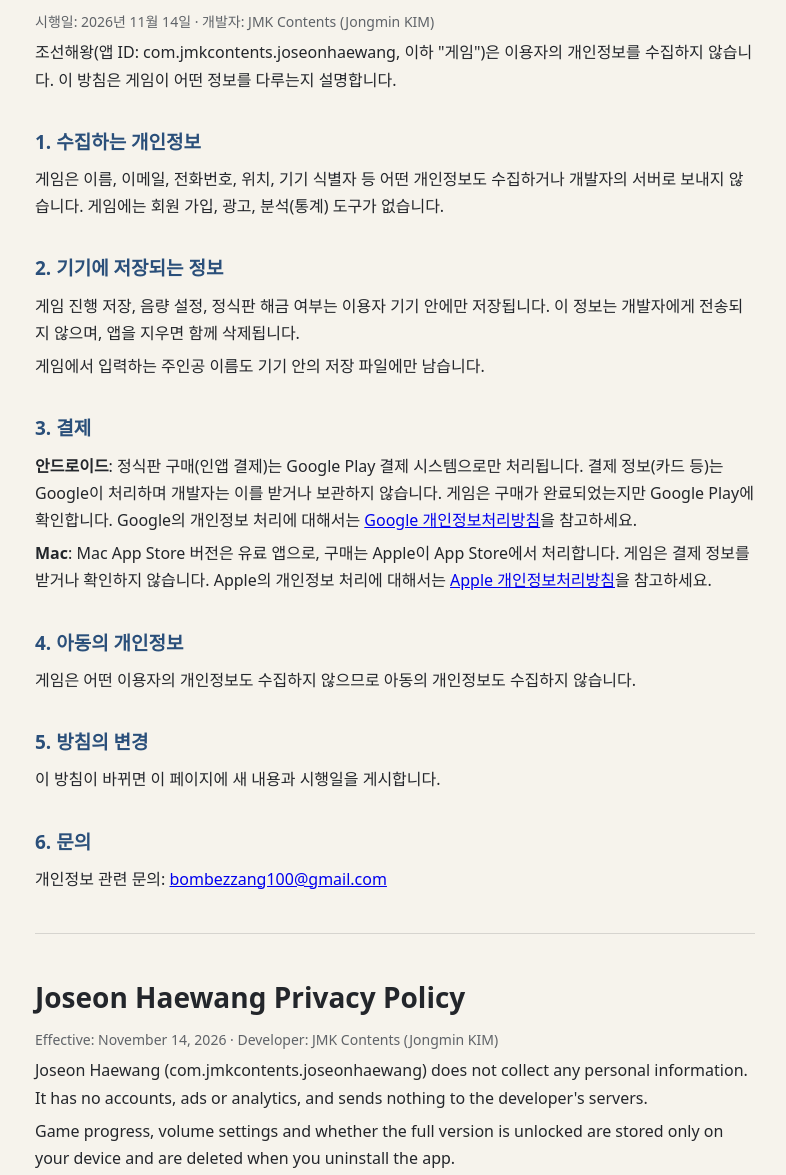
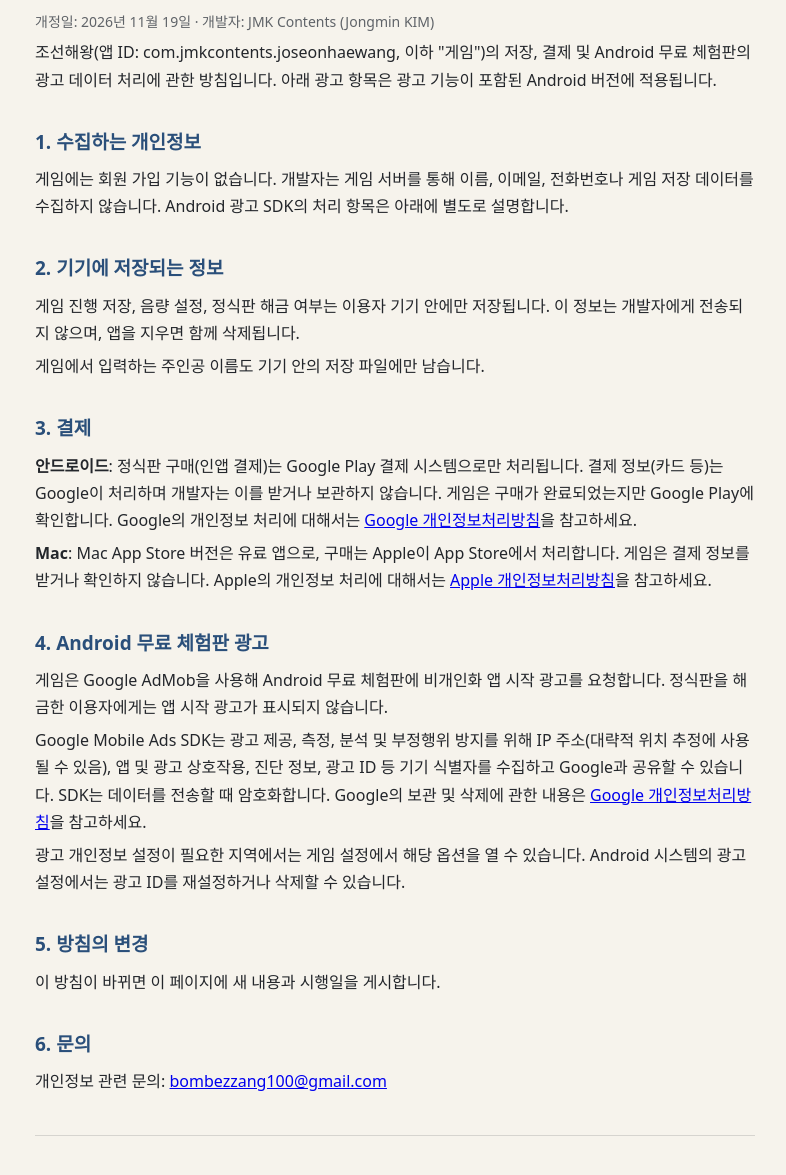
Before and after one commit to mangorocketofficial/joseonhaewang-privacy, a plain HTML site: page index.html in a window 1280 px wide. Shown: the part 84-1259 px from the top of the page, without its empty margins (245-1031 px from the left). Drawn offline with Linux system fonts and the light colour scheme.

Commit message:
Disclose Android AdMob startup ads and privacy controls

```diff
--- a/index.html
+++ b/index.html
@@ -19,12 +19,12 @@
 <body>
 <main>
   <h1>조선해왕 개인정보처리방침</h1>
-  <p class="meta">시행일: 2026년 11월 14일 · 개발자: JMK Contents (Jongmin KIM)</p>
+  <p class="meta">개정일: 2026년 11월 19일 · 개발자: JMK Contents (Jongmin KIM)</p>
 
-  <p>조선해왕(앱 ID: com.jmkcontents.joseonhaewang, 이하 "게임")은 이용자의 개인정보를 수집하지 않습니다. 이 방침은 게임이 어떤 정보를 다루는지 설명합니다.</p>
+  <p>조선해왕(앱 ID: com.jmkcontents.joseonhaewang, 이하 "게임")의 저장, 결제 및 Android 무료 체험판의 광고 데이터 처리에 관한 방침입니다. 아래 광고 항목은 광고 기능이 포함된 Android 버전에 적용됩니다.</p>
 
   <h2>1. 수집하는 개인정보</h2>
-  <p>게임은 이름, 이메일, 전화번호, 위치, 기기 식별자 등 어떤 개인정보도 수집하거나 개발자의 서버로 보내지 않습니다. 게임에는 회원 가입, 광고, 분석(통계) 도구가 없습니다.</p>
+  <p>게임에는 회원 가입 기능이 없습니다. 개발자는 게임 서버를 통해 이름, 이메일, 전화번호나 게임 저장 데이터를 수집하지 않습니다. Android 광고 SDK의 처리 항목은 아래에 별도로 설명합니다.</p>
 
   <h2>2. 기기에 저장되는 정보</h2>
   <p>게임 진행 저장, 음량 설정, 정식판 해금 여부는 이용자 기기 안에만 저장됩니다. 이 정보는 개발자에게 전송되지 않으며, 앱을 지우면 함께 삭제됩니다.</p>
@@ -34,8 +34,10 @@
   <p><strong>안드로이드</strong>: 정식판 구매(인앱 결제)는 Google Play 결제 시스템으로만 처리됩니다. 결제 정보(카드 등)는 Google이 처리하며 개발자는 이를 받거나 보관하지 않습니다. 게임은 구매가 완료되었는지만 Google Play에 확인합니다. Google의 개인정보 처리에 대해서는 <a href="https://policies.google.com/privacy">Google 개인정보처리방침</a>을 참고하세요.</p>
   <p><strong>Mac</strong>: Mac App Store 버전은 유료 앱으로, 구매는 Apple이 App Store에서 처리합니다. 게임은 결제 정보를 받거나 확인하지 않습니다. Apple의 개인정보 처리에 대해서는 <a href="https://www.apple.com/kr/legal/privacy/">Apple 개인정보처리방침</a>을 참고하세요.</p>
 
-  <h2>4. 아동의 개인정보</h2>
-  <p>게임은 어떤 이용자의 개인정보도 수집하지 않으므로 아동의 개인정보도 수집하지 않습니다.</p>
+  <h2>4. Android 무료 체험판 광고</h2>
+  <p>게임은 Google AdMob을 사용해 Android 무료 체험판에 비개인화 앱 시작 광고를 요청합니다. 정식판을 해금한 이용자에게는 앱 시작 광고가 표시되지 않습니다.</p>
+  <p>Google Mobile Ads SDK는 광고 제공, 측정, 분석 및 부정행위 방지를 위해 IP 주소(대략적 위치 추정에 사용될 수 있음), 앱 및 광고 상호작용, 진단 정보, 광고 ID 등 기기 식별자를 수집하고 Google과 공유할 수 있습니다. SDK는 데이터를 전송할 때 암호화합니다. Google의 보관 및 삭제에 관한 내용은 <a href="https://policies.google.com/privacy">Google 개인정보처리방침</a>을 참고하세요.</p>
+  <p>광고 개인정보 설정이 필요한 지역에서는 게임 설정에서 해당 옵션을 열 수 있습니다. Android 시스템의 광고 설정에서는 광고 ID를 재설정하거나 삭제할 수 있습니다.</p>
 
   <h2>5. 방침의 변경</h2>
   <p>이 방침이 바뀌면 이 페이지에 새 내용과 시행일을 게시합니다.</p>
@@ -46,11 +48,15 @@
   <hr>
 
   <h1 lang="en">Joseon Haewang Privacy Policy</h1>
-  <p class="meta" lang="en">Effective: November 14, 2026 · Developer: JMK Contents (Jongmin KIM)</p>
+  <p class="meta" lang="en">Updated: November 19, 2026 · Developer: JMK Contents (Jongmin KIM)</p>
   <div lang="en">
-    <p>Joseon Haewang (com.jmkcontents.joseonhaewang) does not collect any personal information. It has no accounts, ads or analytics, and sends nothing to the developer's servers.</p>
+    <p>Joseon Haewang (com.jmkcontents.joseonhaewang) has no account registration. The developer does not collect names, email addresses, phone numbers or game saves through a game server. The advertising section below applies to Android versions that include the advertising feature.</p>
     <p>Game progress, volume settings and whether the full version is unlocked are stored only on your device and are deleted when you uninstall the app.</p>
     <p>On Android, the full-version purchase is processed entirely by Google Play Billing. The developer never receives or stores your payment details; the game only asks Google Play whether the purchase was completed. See the <a href="https://policies.google.com/privacy">Google Privacy Policy</a>. The Mac App Store version is a paid app; Apple processes the purchase and the game never receives payment details (see the <a href="https://www.apple.com/legal/privacy/">Apple Privacy Policy</a>).</p>
+    <h2>Ads in the Android free trial</h2>
+    <p>The Android free trial uses Google AdMob to request non-personalized app open ads. Users who unlock the full game do not see app open ads.</p>
+    <p>The Google Mobile Ads SDK may collect and share with Google IP addresses (which may be used to estimate approximate location), app and ad interactions, diagnostics, and device identifiers such as the Android advertising ID. These data support ad delivery, measurement, analytics, and fraud prevention. The SDK encrypts data in transit. See the <a href="https://policies.google.com/privacy">Google Privacy Policy</a> for Google's retention and deletion practices.</p>
+    <p>Where required, ad privacy options are accessible from the game settings. You can reset or delete the advertising ID in Android's system settings.</p>
     <p>If this policy changes, the new version and its effective date will be posted on this page. Questions: <a href="mailto:bombezzang100@gmail.com">bombezzang100@gmail.com</a></p>
   </div>
 </main>
```
